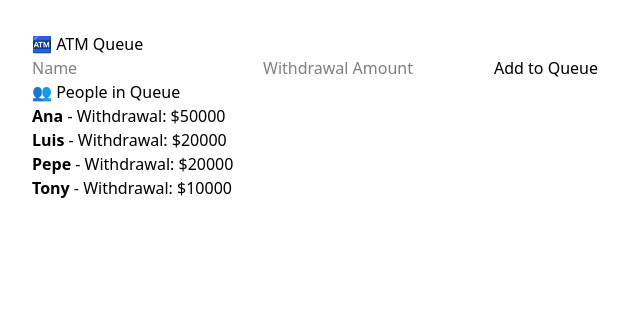
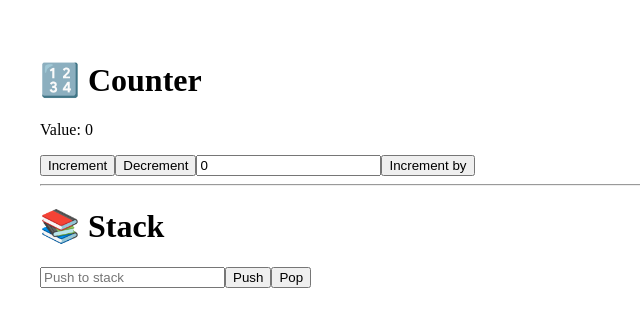
Before and after one commit to Apps-Factory-Colombia/Homeworks, a React (Vite) app in the folder my-vite-app/: page / in a window 1280 px wide. Shown: the top 326 px of the page, without its empty margins (0-640 px from the left). Built offline with nearby package versions, Linux system fonts and the light colour scheme.

Commit message:
Challenge_10

```diff
--- a/my-vite-app/package.json
+++ b/my-vite-app/package.json
@@ -10,11 +10,13 @@
     "preview": "vite preview"
   },
   "dependencies": {
+    "@reduxjs/toolkit": "^2.7.0",
     "@tailwindcss/vite": "^4.0.6",
     "my-vite-app": "file:",
     "prop": "^0.1.1",
     "react": "^19.0.0",
     "react-dom": "^19.0.0",
+    "react-redux": "^9.2.0",
     "react-router-dom": "^7.2.0",
     "tailwindcss": "^4.0.6",
     "types": "^0.1.1"
--- a/my-vite-app/src/App.jsx
+++ b/my-vite-app/src/App.jsx
@@ -1,43 +1,49 @@
 import React, { useState } from 'react';
-import { Queue } from './Queue';
+import { useSelector, useDispatch } from 'react-redux';
+import { increment, decrement, incrementBy } from './redux/counterSlice';
+import { push, pop } from './redux/stackSlice';
 
-const peopleQueue = new Queue();
+function App() {
+  const counter = useSelector((state) => state.counter.value);
+  const stack = useSelector((state) => state.stack);
+  const dispatch = useDispatch();
 
-// Datos
-peopleQueue.enqueue({ name: 'Ana', amount: 50000 });
-peopleQueue.enqueue({ name: 'Luis', amount: 20000 });
-peopleQueue.enqueue({ name: 'Pepe', amount: 20000 });
-peopleQueue.enqueue({ name: 'Tony', amount: 10000 });
-function App() {
-  const [queue, setQueue] = useState(peopleQueue.print());
-  const [form, setForm] = useState({ name: '', amount: '' });
-
-  const handleChange = (e) => {
-    setForm({ ...form, [e.target.name]: e.target.value });
-  };
-
-  const handleSubmit = (e) => {
-    e.preventDefault();
-    peopleQueue.enqueue({ name: form.name, amount: parseInt(form.amount, 10) });
-    setQueue(peopleQueue.print());
-    setForm({ name: '', amount: '' });
-  };
+  const [amount, setAmount] = useState(0);
+  const [stackInput, setStackInput] = useState('');
 
   return (
     <div style={{ padding: '2rem' }}>
-      <h1>🏧 ATM Queue</h1>
-      <form onSubmit={handleSubmit}>
-        <input name="name" placeholder="Name" value={form.name} onChange={handleChange} required />
-        <input name="amount" type="number" placeholder="Withdrawal Amount" value={form.amount} onChange={handleChange} required />
-        <button type="submit">Add to Queue</button>
-      </form>
+      <h1>🔢 Counter</h1>
+      <p>Value: {counter}</p>
+      <button onClick={() => dispatch(increment())}>Increment</button>
+      <button onClick={() => dispatch(decrement())}>Decrement</button>
+      <input
+        type="number"
+        value={amount}
+        onChange={(e) => setAmount(Number(e.target.value))}
+        placeholder="Increment by..."
+      />
+      <button onClick={() => dispatch(incrementBy(amount))}>Increment by</button>
 
-      <h2>👥 People in Queue</h2>
+      <hr />
+
+      <h1>📚 Stack</h1>
+      <input
+        value={stackInput}
+        onChange={(e) => setStackInput(e.target.value)}
+        placeholder="Push to stack"
+      />
+      <button onClick={() => {
+        dispatch(push(stackInput));
+        setStackInput('');
+      }}>
+        Push
+      </button>
+      <button onClick={() => dispatch(pop())}>Pop</button>
+
       <ul>
-        {queue.map((person, index) => (
-          <li key={index}>
-            <strong>{person.name}</strong> - Withdrawal: ${person.amount}
-          </li>
+        {[...stack].reverse().map((item, i) => (
+          <li key={i}>{item}</li>
         ))}
       </ul>
     </div>
--- /dev/null
+++ b/my-vite-app/src/redux/counterSlice.jsx
@@ -0,0 +1,14 @@
+import { createSlice } from '@reduxjs/toolkit';
+
+export const counterSlice = createSlice({
+    name: 'counter',
+    initialState: { value: 0 },
+    reducers: {
+        increment: (state) => { state.value += 1; },
+        decrement: (state) => { state.value -= 1; },
+        incrementBy: (state, action) => { state.value += action.payload; }
+    }
+});
+
+export const { increment, decrement, incrementBy } = counterSlice.actions;
+export default counterSlice.reducer;
--- /dev/null
+++ b/my-vite-app/src/redux/stackSlice.jsx
@@ -0,0 +1,13 @@
+import { createSlice } from '@reduxjs/toolkit';
+
+export const stackSlice = createSlice({
+    name: 'stack',
+    initialState: [],
+    reducers: {
+        push: (state, action) => { state.push(action.payload); },
+        pop: (state) => { state.pop(); }
+    }
+});
+
+export const { push, pop } = stackSlice.actions;
+export default stackSlice.reducer;
--- /dev/null
+++ b/my-vite-app/src/redux/store.jsx
@@ -0,0 +1,10 @@
+import { configureStore } from '@reduxjs/toolkit';
+import counterReducer from './counterSlice';
+import stackReducer from './stackSlice';
+
+export const store = configureStore({
+    reducer: {
+        counter: counterReducer,
+        stack: stackReducer
+    }
+});
```
Also changed, not shown: my-vite-app/src/main.jsx (+9 -9 lines), 1 other file (tests, documents, lock files or other folders).
